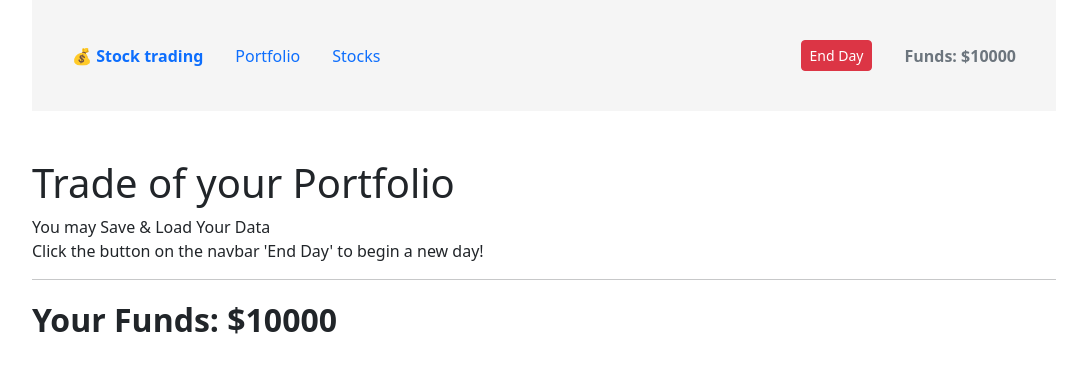
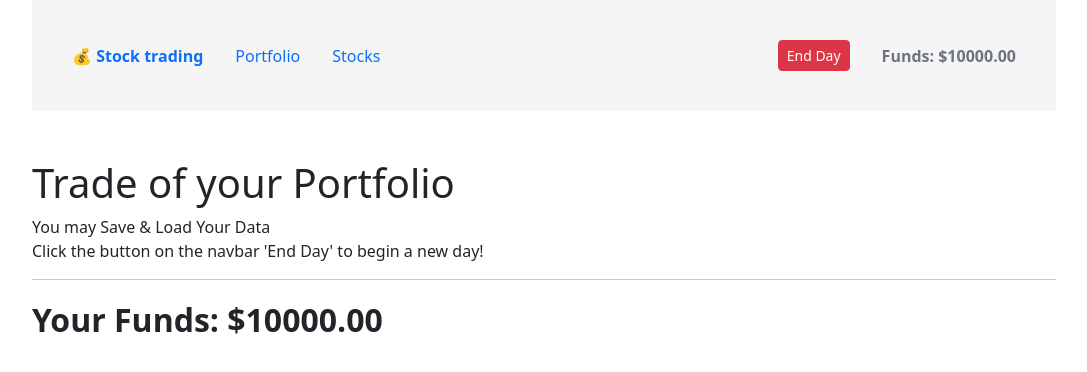
Before and after one commit to KoichaDev/vue-stock-trade-demo, a Vue app: page / in a window 1280 px wide. Shown: the top 372 px of the page, without its empty margins (96-1183 px from the left). Built offline with nearby package versions, Linux system fonts and the light colour scheme; what vue-fragment would draw is missing.

Commit message:
fix: 🐛 showing 2 decimal numbers for current funds only

```diff
--- a/src/stores/modules/funds/funds.js
+++ b/src/stores/modules/funds/funds.js
@@ -6,7 +6,7 @@ const state = {
 };
 
 const getters = {
-    [types.CURRENT_FUND]: (state) => state.funds,
+    [types.CURRENT_FUND]: (state) => state.funds.toFixed(2),
     [types.CURRENT_STOCK_COLLECTION]: (state) => state.quantityStocks,
 };
 
```
